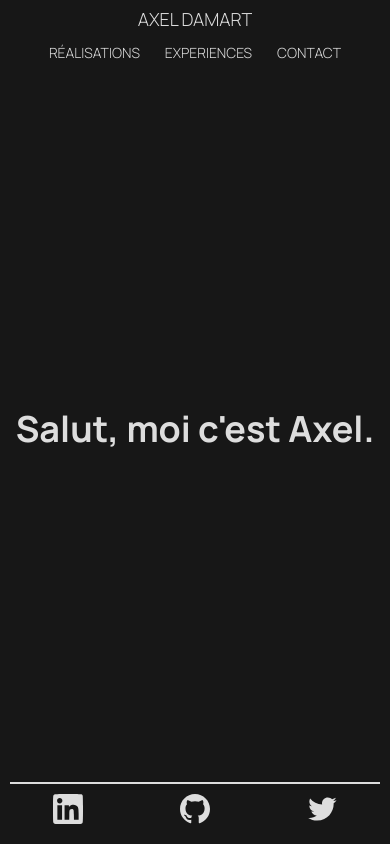
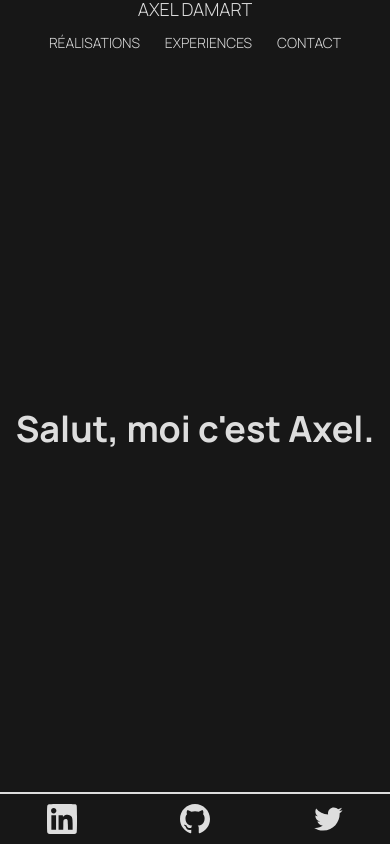
Before and after one commit to Siergfied/Personnal-Portfolio, a Next.js app: page / in a window 390 px wide. Built offline with nearby package versions, Linux system fonts and the light colour scheme.

Commit message:
Changing mobile padding

```diff
--- a/styles/globals.css
+++ b/styles/globals.css
@@ -56,7 +56,7 @@ ul {
 
 @media screen and (max-width: 740px) {
     #__next {
-        padding: 10px;
+        padding: 0;
     }
 }
 
```
